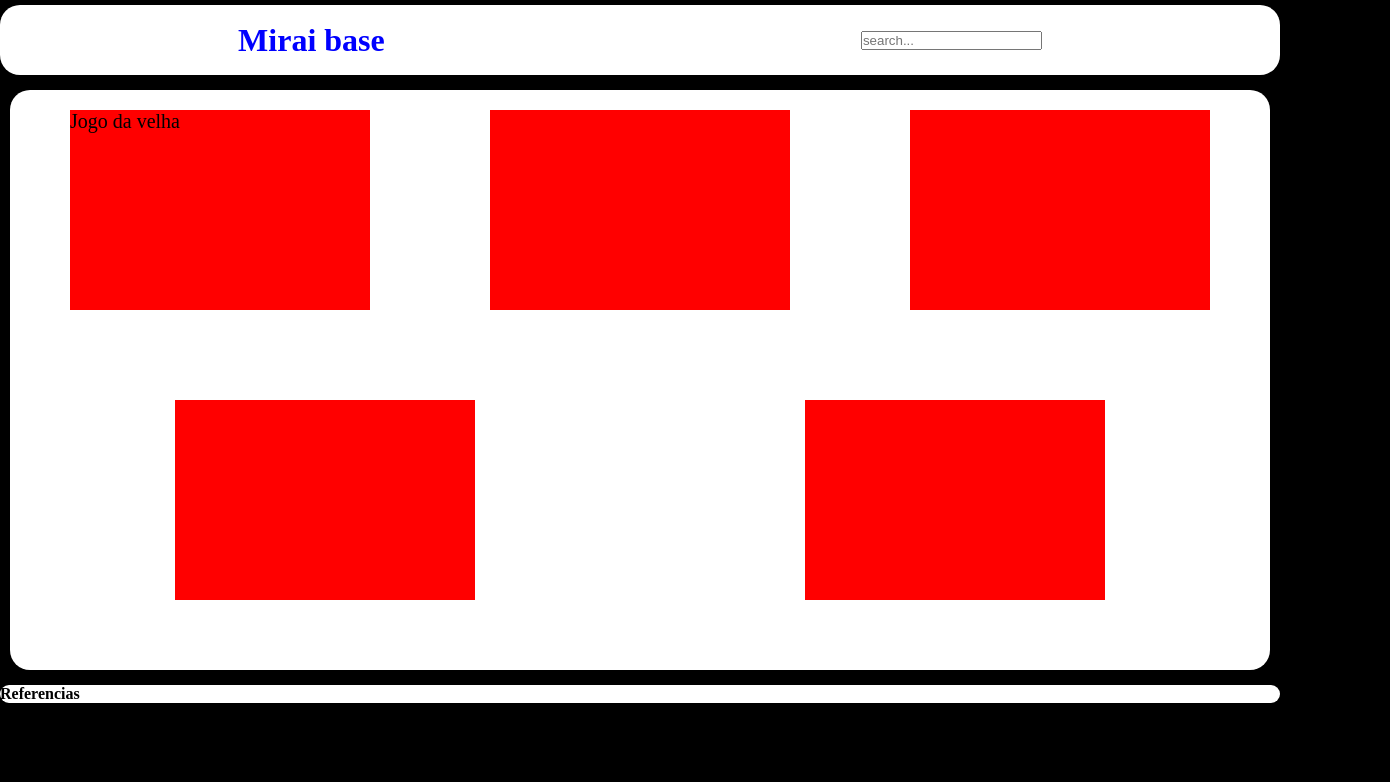
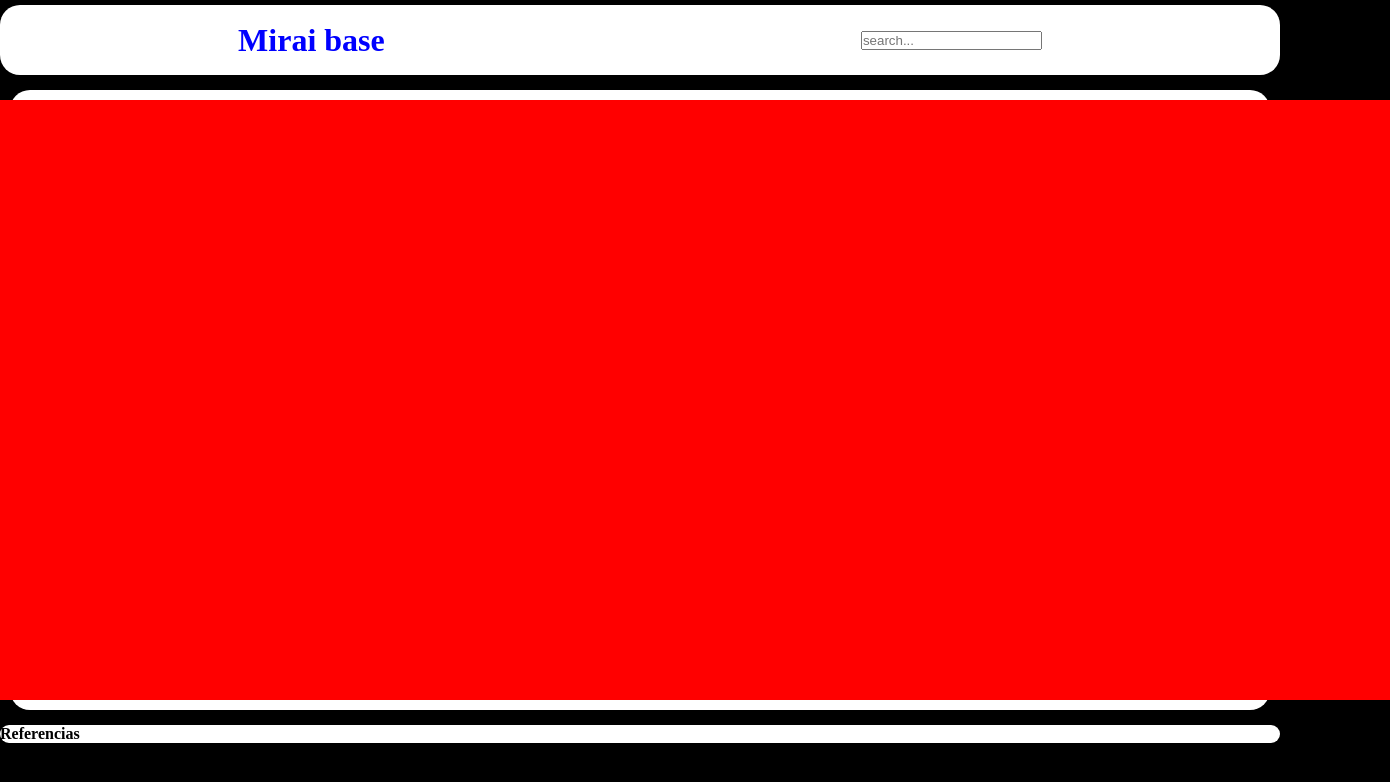
Before and after one commit to GleidsonMatheusfvx/Mirai_base_Front, a React (Vite) app: page / in a window 1280 px wide. Shown: the top 782 px of the page, 1390 px wide, since content can reach past the window. Built offline with nearby package versions, Linux system fonts and the light colour scheme.

Commit message:
Preenchimento do Games e outros ajustes

```diff
--- /dev/null
+++ b/src/components/forms/Forms.jsx
@@ -0,0 +1,7 @@
+export default function Search(){
+    return(
+        <form>
+           <input type="text" placeholder="search..."/>
+        </form>
+    )
+}
--- a/src/main.jsx
+++ b/src/main.jsx
@@ -1,11 +1,14 @@
 import { StrictMode } from 'react'
 import { createRoot } from 'react-dom/client'
+import { GlobalStyles } from './styles/globalStyles'
 import Home from './pages/home/Home'
-import { GlobalStyles } from './styles/globalStyles'
+import Games from './pages/games/Games'
+
 
 createRoot(document.getElementById('root')).render(
   <StrictMode>
-    <Home/>
+    {/*<Home/>*/}
+    <Games/>
     <GlobalStyles/>
   </StrictMode>,
 )
--- a/src/pages/games/Games.jsx
+++ b/src/pages/games/Games.jsx
@@ -0,0 +1,23 @@
+import Search from "../../components/forms/Forms";
+import { TopBar, Showcase, BottomBar, Title } from "../../styles/globalStyles";
+import { DivG, GameScreen } from "./GamesStyles";
+
+export default function Games(){
+    return(
+        <DivG>
+            <TopBar>
+
+            <Title>Mirai base</Title>
+
+            <Search/>
+
+            </TopBar>
+            <Showcase displayh="flex" contenth="center">
+                <GameScreen></GameScreen>
+            </Showcase>
+            <BottomBar>
+            <h4>Referencias</h4>
+            </BottomBar>
+        </DivG>
+    )
+}
--- a/src/pages/games/GamesStyles.js
+++ b/src/pages/games/GamesStyles.js
@@ -1 +1,15 @@
 import styled from "styled-components";
+
+export const DivG =styled.div`
+ul{
+    list-style-type: none;
+    font-size: 20px;
+}
+`
+export const GameScreen =styled.div`
+height: 600px;
+width: 1500px;
+margin-top: 10px;
+margin-bottom: 10px;
+background-color: red;
+`
--- a/src/pages/home/Home.jsx
+++ b/src/pages/home/Home.jsx
@@ -1,5 +1,6 @@
-import { Title, GamePath, DivH } from "./HomeStyles"
-import { TopBar, Showcase, BottomBar } from "../../styles/globalStyles"
+import {GamePath, DivH } from "./HomeStyles"
+import { TopBar, Showcase, BottomBar, Title } from "../../styles/globalStyles"
+import Search from "../../components/forms/Forms"
 
 export default function Home(){
     return (
@@ -8,19 +9,19 @@ export default function Home(){
 
             <Title>Mirai base</Title>
 
-            <form>
-                <input type="text" placeholder="search..."/>
-            </form>
+            <Search/>
 
            </TopBar>
 
-           <Showcase displayh="flex" flowh="row wrap" contenth="space-around">
+           <Showcase flowh="row wrap" contenth="space-around">
 
             <GamePath>
-                <ul>
+                <a >
+                    <ul>
                     {/*<li><Image src="" alt=""/></li>*/}
                     <li>Jogo da velha</li>
                 </ul>
+                </a>
             </GamePath>
             <GamePath></GamePath>
             <GamePath></GamePath>
--- a/src/pages/home/HomeStyles.js
+++ b/src/pages/home/HomeStyles.js
@@ -5,10 +5,6 @@ ul{
     list-style-type: none;
     font-size: 20px;
 }
-`
-export const Title = styled.h1`
-color: blue;
-padding: auto;
 `
 export const GamePath = styled.div`
 background-color: red;
--- a/src/styles/globalStyles.js
+++ b/src/styles/globalStyles.js
@@ -29,9 +29,10 @@ background-color: white;
 border-radius: 20px;
 margin: 10px;
 min-height: 580px;
-display: ${props => props.displayh || "block"};
+display: flex;
 flex-flow: ${props => props.flowh || "column nowrap"};
 justify-content: ${props => props.contenth || "center"};
+align-items: center;
 `
 
 export const BottomBar = styled.footer`
@@ -40,3 +41,7 @@ border-radius: 20px;
 margin-top: 15px;
 margin-bottom: 5px;
 `
+export const Title = styled.h1`
+color: blue;
+padding: auto;
+`
```
Also changed, not shown: src/components/buttons/Buttons.jsx (added).
